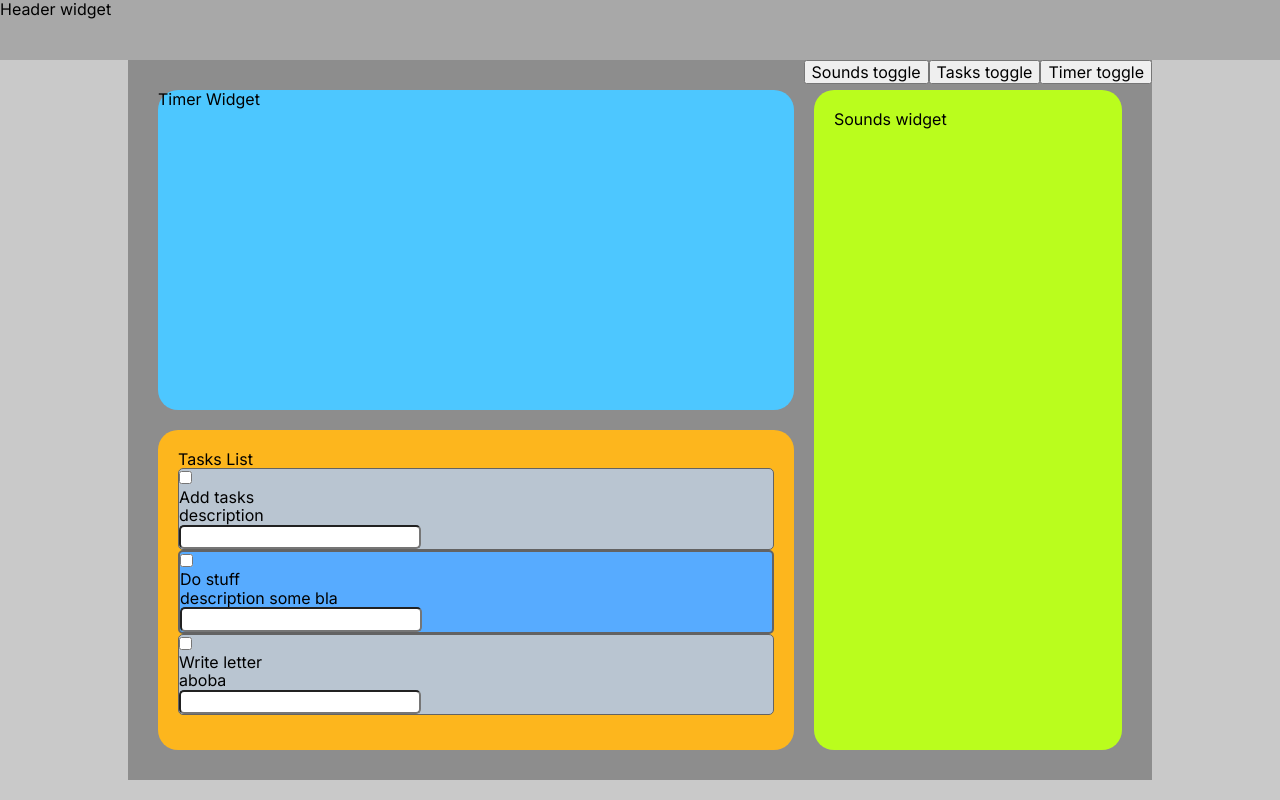
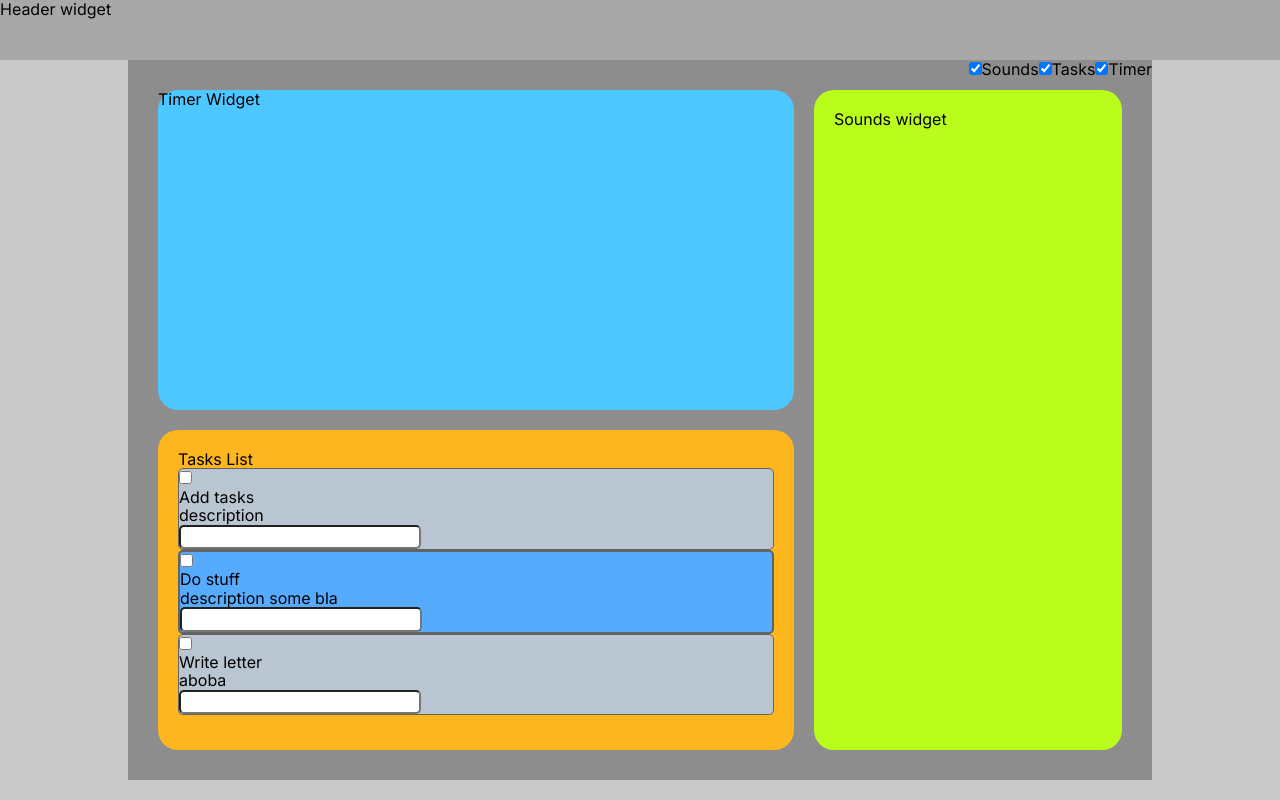
Before and after one commit to flowfordan/focusify-client, a Next.js app: page / in a window 1280 px wide. Built offline with nearby package versions, Linux system fonts and the light colour scheme.

Commit message:
fix: main layout

```diff
--- a/src/pages_units/PageHome/ui/index.tsx
+++ b/src/pages_units/PageHome/ui/index.tsx
@@ -16,17 +16,40 @@ export const PageHome = () => {
         [styles.timer_tasks]: !isSounds && isTimer && isTasks,
         [styles.timer_sounds]: isSounds && isTimer && !isTasks,
         [styles.tasks_sounds]: isSounds && !isTimer && isTasks,
-        [styles.one]:
-          (isSounds && !isTimer && !isTasks) ||
-          (isTimer && !isSounds && !isTasks) ||
-          (isTasks && !isTimer && !isSounds),
+        [styles.one__tasks]: isTasks && !isTimer && !isSounds,
+        [styles.one__sounds]: isSounds && !isTimer && !isTasks,
+        [styles.one__timer]: isTimer && !isSounds && !isTasks,
         [styles.empty]: !isSounds && !isTasks && !isTimer,
       })}
     >
       <div className={styles.tempBtn}>
-        <button onClick={() => setIsSounds(!isSounds)}>Sounds toggle</button>
+        <label>
+          <input
+            type="checkbox"
+            checked={isSounds}
+            onChange={() => setIsSounds(!isSounds)}
+          />
+          Sounds
+        </label>
+        <label>
+          <input
+            type="checkbox"
+            checked={isTasks}
+            onChange={() => setIsTasks(!isTasks)}
+          />
+          Tasks
+        </label>
+        <label>
+          <input
+            type="checkbox"
+            checked={isTimer}
+            onChange={() => setIsTimer(!isTimer)}
+          />
+          Timer
+        </label>
+        {/* <button onClick={() => setIsSounds(!isSounds)}>Sounds toggle</button>
         <button onClick={() => setIsTasks(!isTasks)}>Tasks toggle</button>
-        <button onClick={() => setIsTimer(!isTimer)}>Timer toggle</button>
+        <button onClick={() => setIsTimer(!isTimer)}>Timer toggle</button> */}
       </div>
       <Sounds
         className={cn(styles.soundsWrap, {
--- a/src/pages_units/PageHome/ui/pageHome.module.scss
+++ b/src/pages_units/PageHome/ui/pageHome.module.scss
@@ -9,36 +9,58 @@
   grid-template-columns: 2fr 1fr;
   grid-template-rows: 1fr 1fr;
   grid-template-areas: 'timer sounds' 'tasks sounds';
-  transition: 0.4s;
+  transition: 0.5s ease-out;
 
   &.timer_tasks{
-    transition: 0.4s;
+    // transition: 0.4s;
     grid-template-columns: 1fr 2fr;
     grid-template-rows: 1fr 0fr;
     grid-template-areas: 'timer tasks';
   }
 
   &.timer_sounds {
-    transition: 0.4s;
+    // transition: 0.4s;
     grid-template-columns: 1fr 2fr;
     grid-template-rows: 1fr 0fr;
     grid-template-areas: 'timer sounds';
   }
 
   &.tasks_sounds {
-    transition: 0.4s;
+    // transition: 0.4s;
     grid-template-columns: 2fr 1fr;
     grid-template-rows: 1fr 0fr;
     grid-template-areas: 'tasks sounds';
   }
 
   &.one {
-    transition: 0.4s;
-    display: flex;
+    &__tasks {
+      // transition: 0.4s;
+    grid-template-columns: 1fr 0fr;
+    grid-template-rows: 1fr 0fr;
+      grid-template-areas:
+      "tasks"
+      "tasks";
+    }
+    &__sounds {
+      // transition: 0.4s;
+    grid-template-columns: 1fr 0fr;
+    grid-template-rows: 1fr 0fr;
+      grid-template-areas:
+      "sounds"
+      "sounds";
+    }
+    &__timer {
+      // transition: 0.4s;
+      grid-template-columns: 1fr 0fr;
+      grid-template-rows: 1fr 0fr;
+      grid-template-areas:
+      "timer"
+      "timer";
+    }
   }
 
   &.empty {
-    transition: 0.4s;
+    // transition: 0.4s;
     grid-template-columns: 1fr 0fr;
     grid-template-rows: 1fr 0fr;
     grid-template-areas: none;
--- a/src/widgets/Sounds/ui/ui.module.scss
+++ b/src/widgets/Sounds/ui/ui.module.scss
@@ -1,6 +1,8 @@
 @import 'styles/helpers';
 
 .wrapper {
+  // width: 1fr;
+  // height: 1fr;
   border-radius: 20px;
   padding: 20px;
   background-color: $temp_sounds_block;
```
